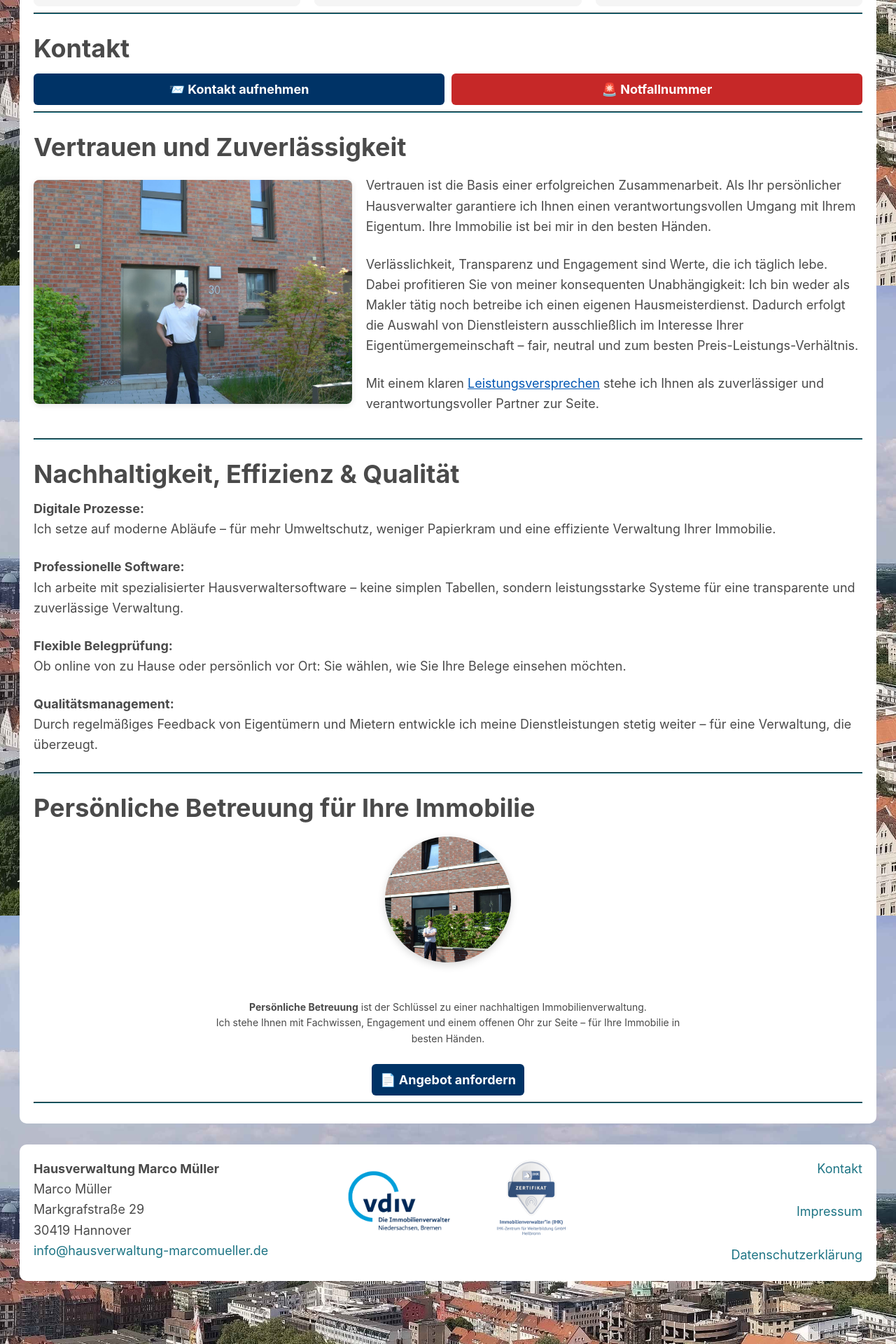
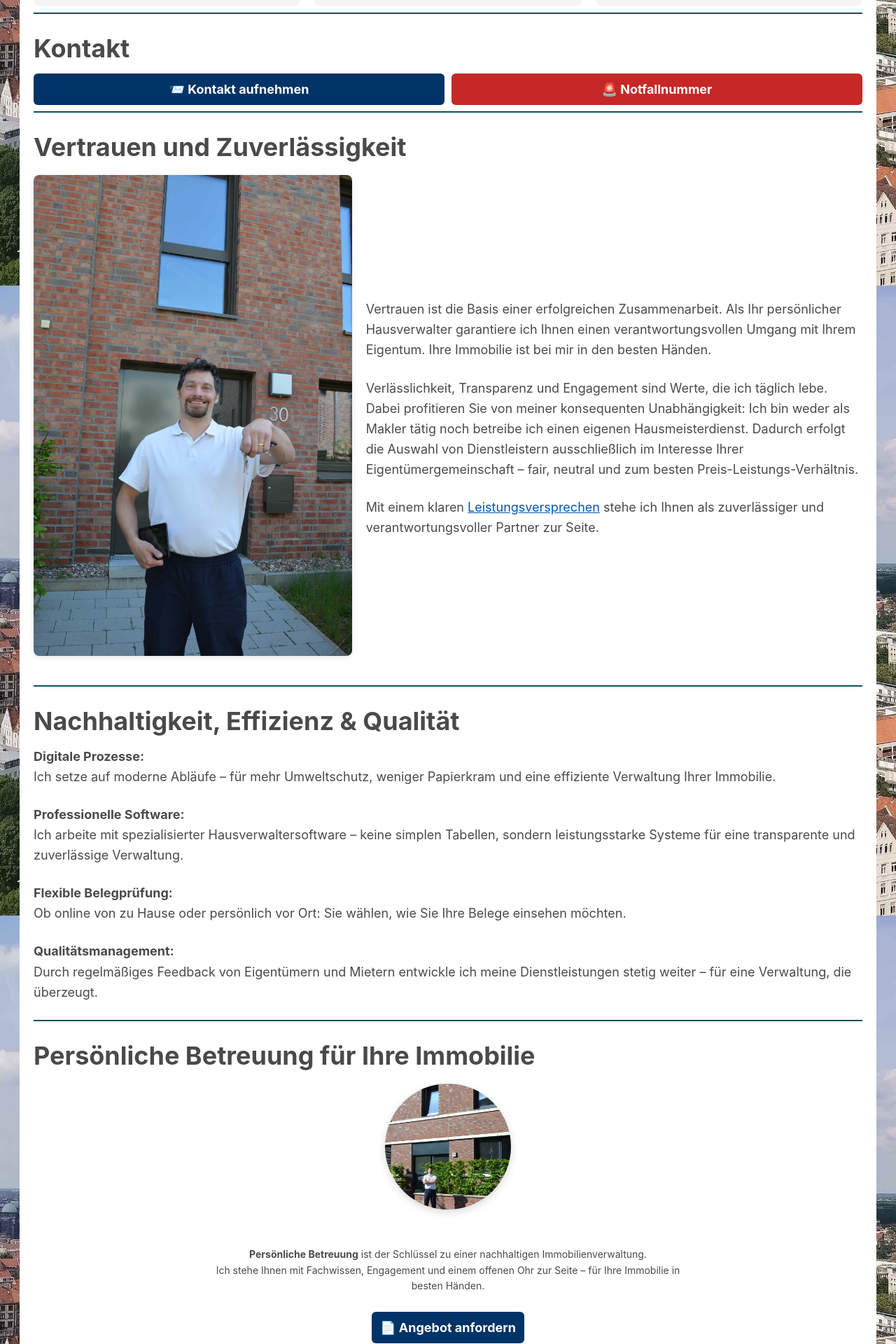
Before and after one commit to marek22k/hausverwaltung, a Jekyll site: the page built from index.md, in a window 1280 px wide. Shown: the part 2292-4212 px from the top of the page at 70% size. Built offline with Jekyll 4.4.1, drawn with Linux system fonts in a browser that asks for light colours.

Commit message:
Update index.md

```diff
--- a/index.md
+++ b/index.md
@@ -125,7 +125,7 @@ sitemap: true
 
   <!-- Schlüsselübergabe Bild – aktualisiert -->
   <div style="flex: 1 1 300px; min-width: 280px;">
-    <img src="/assets/img/DSC_0002_zugeschnitten.jpg" alt="Marco Müller übergibt Schlüssel vor moderner Wohnanlage" style="width: 100%; height: auto; border-radius: 8px; box-shadow: 0 2px 8px rgba(0,0,0,0.1);">
+    <img src="/assets/img/DSC_0012_web.jpg" alt="Marco Müller übergibt Schlüssel vor moderner Wohnanlage" style="width: 100%; height: auto; border-radius: 8px; box-shadow: 0 2px 8px rgba(0,0,0,0.1);">
   </div>
 
   <!-- Text -->
```
